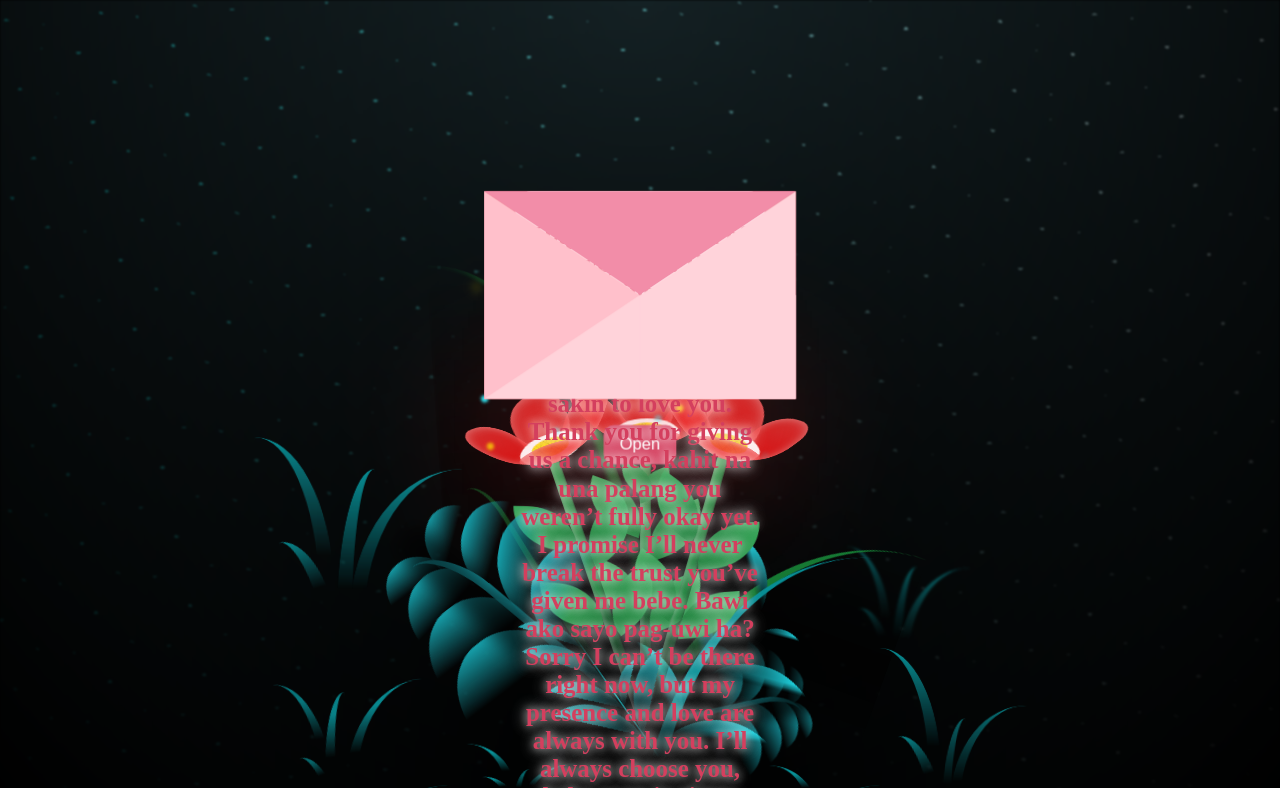
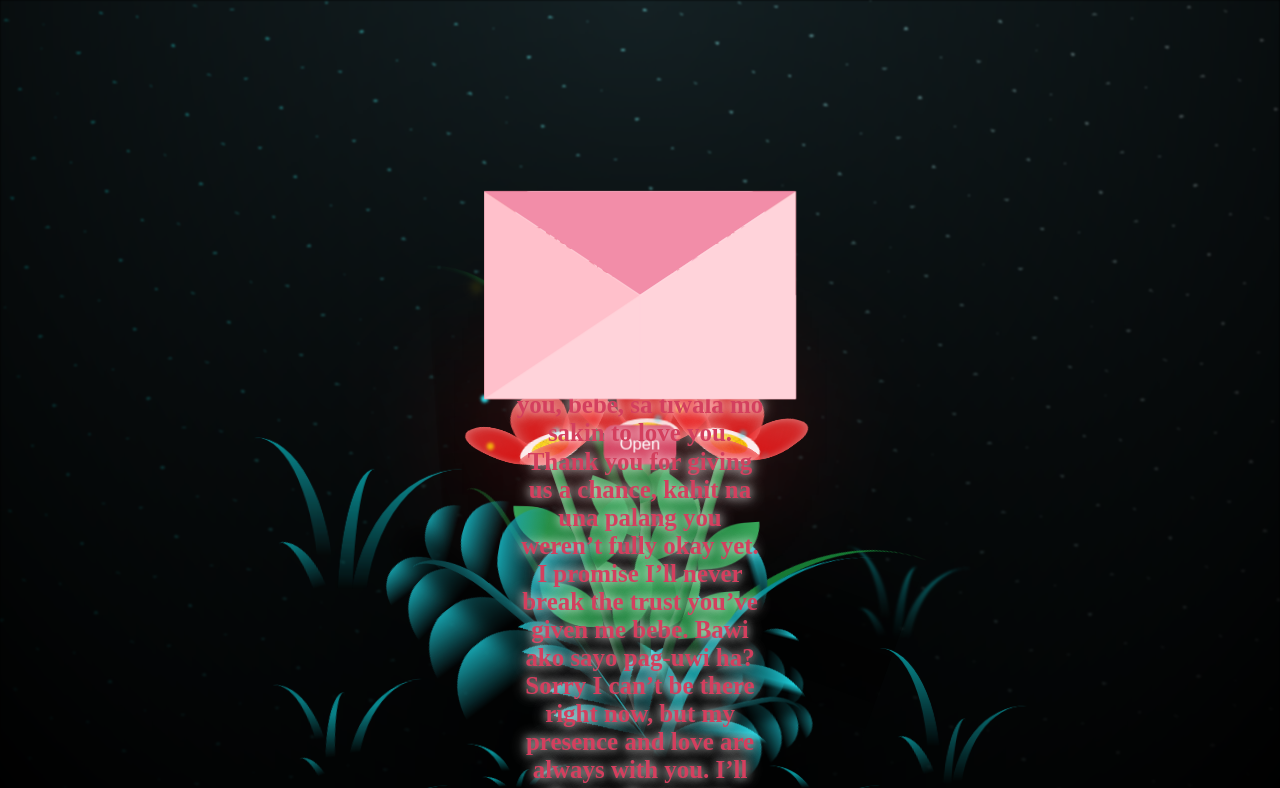
Before and after one commit to vicabrido/Happy-1st-Month-of-love, a plain HTML site: page index.html in a window 1280 px wide. Shown: the top 788 px of the page. Drawn offline with Linux system fonts and the light colour scheme.

Commit message:
Update index.html

```diff
--- a/index.html
+++ b/index.html
@@ -5,7 +5,7 @@
     <meta http-equiv="X-UA-Compatible" content="IE=edge">
     <meta name="viewport" content="width=device-width, initial-scale=1.0">
     <link rel="stylesheet" href="style.css">
-    <title>valentine?</title>
+    <title>Monthsary Letter</title>
 </head>
 <body class="container">
     <div class="night"></div>
@@ -15,9 +15,11 @@
             <div class="lid two"></div>
             <div class="envelope"></div>
             <div class="letter">
-                <p>Happy 1st Month of Love, bebe!
-I’m manifesting that our celebration will last forever. Thank you, bebe, sa tiwala mo sakin to love you. Thank you for giving us a chance, kahit na una palang you weren’t fully okay yet. I promise I’ll never break the trust you’ve given me bebe. Bawi ako sayo pag-uwi ha? Sorry I can’t be there right now, but my presence and love are always with you. I’ll always choose you, bebe even in times when we don’t fully understand each other, yung love ko sayo hindi mababago, mas lalo pa kita mamahalin. Support kita since day one until one day makuha natin yung mga pangarap natin.
-I love you so much, my bebe! Happy Monthsary! Mahal kita palagi 🫶 ❤️</p>
+                <p>
+                    Happy 1st Month of Love, bebe! 💕 <br><br>
+                    I’m manifesting that our celebration will last forever. Thank you, bebe, sa tiwala mo sakin to love you. Thank you for giving us a chance, kahit na una palang you weren’t fully okay yet. I promise I’ll never break the trust you’ve given me bebe. Bawi ako sayo pag-uwi ha? Sorry I can’t be there right now, but my presence and love are always with you. I’ll always choose you, bebe even in times when we don’t fully understand each other, yung love ko sayo hindi mababago, mas lalo pa kita mamahalin. Support kita since day one until one day makuha natin yung mga pangarap natin. <br><br>
+                    I love you so much, my bebe! Happy Monthsary! Mahal kita palagi 🫶
+                </p>
             </div>
         </div>
         <div class="buttons">
@@ -322,6 +324,9 @@ I love you so much, my bebe! Happy Monthsary! Mahal kita palagi 🫶 ❤️</p>
         </div>
       </div>
     </div>
+    <audio id="bgMusic" src="months.mp3"></audio>
     <script src="script.js"></script>
+
+
   </body>
 </html>
```
